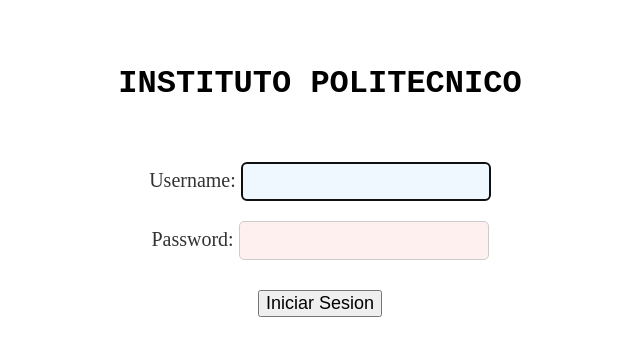
After one commit to Marlon-Melendez-SV/politecnico, a Django app: page /login/ in a window 1280 px wide. The commit adds this page. Shown: the top 356 px of the page, without its empty margins (320-960 px from the left). Run offline with Django 5.2, Linux system fonts and the light colour scheme.

Commit message:
Segundo envio de update

```diff
--- a/ptecnico/Aplicaciones/Educacion/templates/correo.html
+++ b/ptecnico/Aplicaciones/Educacion/templates/correo.html
@@ -39,8 +39,9 @@
 
         <div class="mt-2">
             <div class="col">
-                <label for="form-label">Anexar Archivo</label>
-                <input type="file" name="anexa_archivo" id="anexa_archivo" accept=".pdf, .txt, .doc, .docx, .png, .jpeg">
+                <label for="form-label">Anexar Archivo </label>
+                <input type="file" name="anexa_archivo" id="anexa_archivo" accept=".pdf, .txt, .doc, .docx, .png, .jpeg, .jpg, .gif">
+                &nbsp; Solo se permiten archivos: pdf, txt, doc, docx, png, jpeg, jpg, gif
             </div>
         </div>
 
--- /dev/null
+++ b/ptecnico/Aplicaciones/Educacion/templates/login.html
@@ -0,0 +1,50 @@
+<!DOCTYPE html>
+<html lang="en">
+<head>
+    <meta charset="UTF-8">
+    <meta name="viewport" content="width=device-width, initial-scale=1.0">
+    <title>Instituto Politecnico</title>
+
+<style>
+/* Estilos generales para los <p> generados */
+form p {
+  font-size: 20px;
+  color: #333;
+  margin-bottom: 12px;
+}
+
+/* Estilos para los inputs */
+form input {
+  font-size: 18px;
+  padding: 8px;
+  border-radius: 5px;
+  border: 1px solid #ccc;
+}
+
+/* Estilo para campos específicos por nombre */
+input[name="username"] {
+  background-color: #f0f8ff;
+}
+
+input[name="password"] {
+  background-color: #fff0f0;
+}
+
+h1 {
+    font-family: 'Courier New', Courier, monospace;
+}
+</style>
+
+</head>
+<body>
+    <br><br>
+    <center>  <h1>INSTITUTO POLITECNICO</h1>  <br>
+    <form  method="post">
+        {% csrf_token  %}
+        {{  form.as_p  }}
+
+        <br><button type="submit" style="font-size: 18px;">Iniciar Sesion</button>
+    </form>
+    </center>
+</body>
+</html>
--- a/ptecnico/Aplicaciones/Educacion/templates/plantilla.html
+++ b/ptecnico/Aplicaciones/Educacion/templates/plantilla.html
@@ -71,9 +71,9 @@
                 <a class="nav-link disabled" aria-disabled="true">Disabled</a>
               </li>
             </ul>
-            <form class="d-flex" role="search">
-              <input class="form-control me-2" type="search" placeholder="Search" aria-label="Search"/>
-              <button class="btn btn-outline-success" type="submit">Search</button>
+            <form class="d-flex" method="post" action="{% url 'logout' %}">
+              {%  csrf_token  %}
+              <button class="btn btn-info" type="submit">Cerrar Sesion</button>
             </form>
           </div>
         </div>
--- a/ptecnico/Aplicaciones/Educacion/urls.py
+++ b/ptecnico/Aplicaciones/Educacion/urls.py
@@ -27,6 +27,8 @@ from Aplicaciones.Educacion.views.correo_views import (
     enviar_correo_dos
 )
 
+from django.contrib.auth import views as auth_views
+
 urlpatterns=[
     path('',inicio),
     ### URLs para Carreras
@@ -49,7 +51,14 @@ urlpatterns=[
    path('enviar_correo/', enviar_correo, name='enviar_correo'),
    path('enviar_correo_dos/', enviar_correo_dos, name='enviar_correo_dos'),
 
-    ### para HTMX
-     path('htmx1/',htmx1),
+   ## URL para authentication
+   path('login/', auth_views.LoginView.as_view(template_name="login.html"), name='login'),
+   path('logout/', auth_views.LogoutView.as_view(), name='logout'),
+
+   ### para HTMX
+   path('htmx1/',htmx1),
 
 ]
+
+
+handler404 = 'ptecnico.Aplicaciones.Educacion.views.pagina_no_encontrada'
--- a/ptecnico/Aplicaciones/Educacion/views/correo_views.py
+++ b/ptecnico/Aplicaciones/Educacion/views/correo_views.py
@@ -5,9 +5,13 @@ from django.core.mail import EmailMessage
 from django.conf import settings
 from django.contrib import messages
 
+from django.contrib.auth.decorators import login_required
+
+@login_required(login_url="/login/")
 def correo(request):
     return render(request,'correo.html')
 
+@login_required(login_url="/login/")
 def enviar_correo(request):
     if request.method=='POST':
         destinario=request.POST.get('destinatario')
@@ -23,6 +27,7 @@ def enviar_correo(request):
 
     return redirect('/correo')
 
+@login_required(login_url="/login/")
 def enviar_correo_dos(request):
     if request.method=='POST':
         destinario=request.POST.get('destinatario')
--- a/ptecnico/Aplicaciones/Educacion/views/curso_views.py
+++ b/ptecnico/Aplicaciones/Educacion/views/curso_views.py
@@ -1,6 +1,12 @@
 from django.shortcuts import render,HttpResponse, redirect
 from Aplicaciones.Educacion.models import Curso, Carrera
 from django.contrib import messages
+
+## Se importara la libreria auth.decorator "decoradores" para proteger las paginas y que no sean accesadas
+##   sin haberse logueado primero
+from django.contrib.auth.decorators import login_required
+@login_required(login_url="/login/")
+
 
 def cursos(request):
     cursosDbb=Curso.objects.all()
--- a/ptecnico/ptecnico/miarchivo.txt
+++ /dev/null
@@ -1 +0,0 @@
-contenido de archivito v2
```
Also changed, not shown: ptecnico/Aplicaciones/Educacion/templates/404.html (added, +30 -0 lines), ptecnico/Aplicaciones/Educacion/views/views.py (+9 -0 lines), ptecnico/ptecnico/settings.py (+20 -11 lines), ptecnico/Aplicaciones/Educacion/migrations/0006_materia.py (added).
